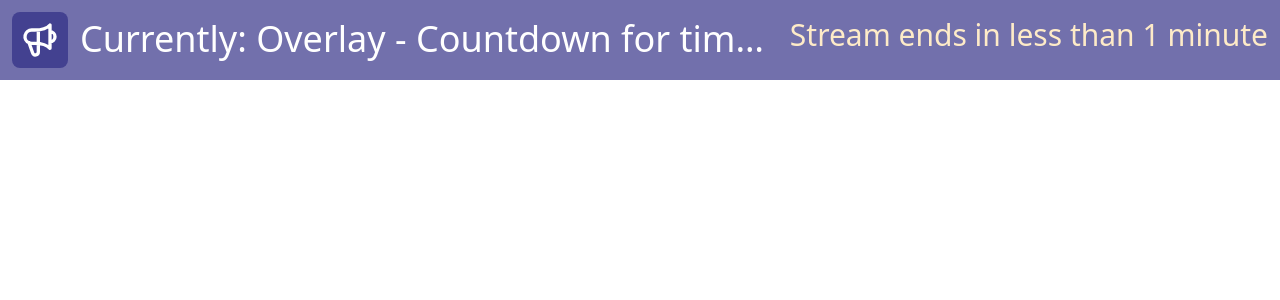
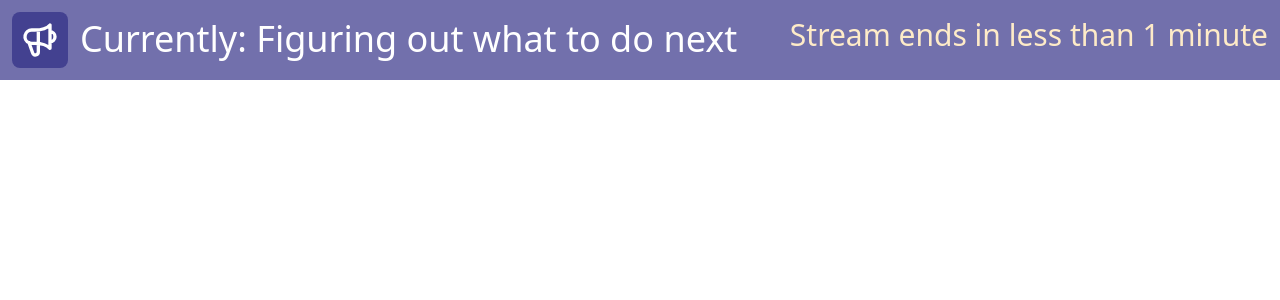
Before and after one commit to jitterted/jitteroverlay, a Vue app: page / in a window 1280 px wide. Shown: the top 300 px of the page. Built offline with nearby package versions, Linux system fonts and the light colour scheme; what @tailwindcss/ui would draw is missing.

Commit message:
Fixed bug that didn't subtract the whole number of hours from the time left.

```diff
--- a/src/App.vue
+++ b/src/App.vue
@@ -12,7 +12,7 @@
             </span>
             <p class="ml-3 font-medium text-4xl text-white truncate">
               Currently:
-              Overlay - Countdown for time left until end of stream
+              Figuring out what to do next
             </p>
           </div>
           <div class="flex-shrink-0">
@@ -32,7 +32,7 @@ export default {
   name: 'App',
   data() {
     return {
-      streamEndDateTime: new Date('June 12, 2020 12:55:00'),
+      streamEndDateTime: new Date('June 12, 2020 15:55:00'),
       timeLeftMs: 0,
       interval: undefined
     }
@@ -41,7 +41,7 @@ export default {
     timeLeft() {
       if (this.timeLeftMs > 60000) {
         const timeLeftHours = Math.floor(this.timeLeftMs / 1000 / 60 / 60);
-        const timeLeftMinutes = Math.ceil(this.timeLeftMs / 1000 / 60);
+        const timeLeftMinutes = Math.ceil(this.timeLeftMs / 1000 / 60) - (timeLeftHours * 60);
         return timeLeftHours + "h " + timeLeftMinutes + "m";
       } else {
         return "less than 1 minute";
```
